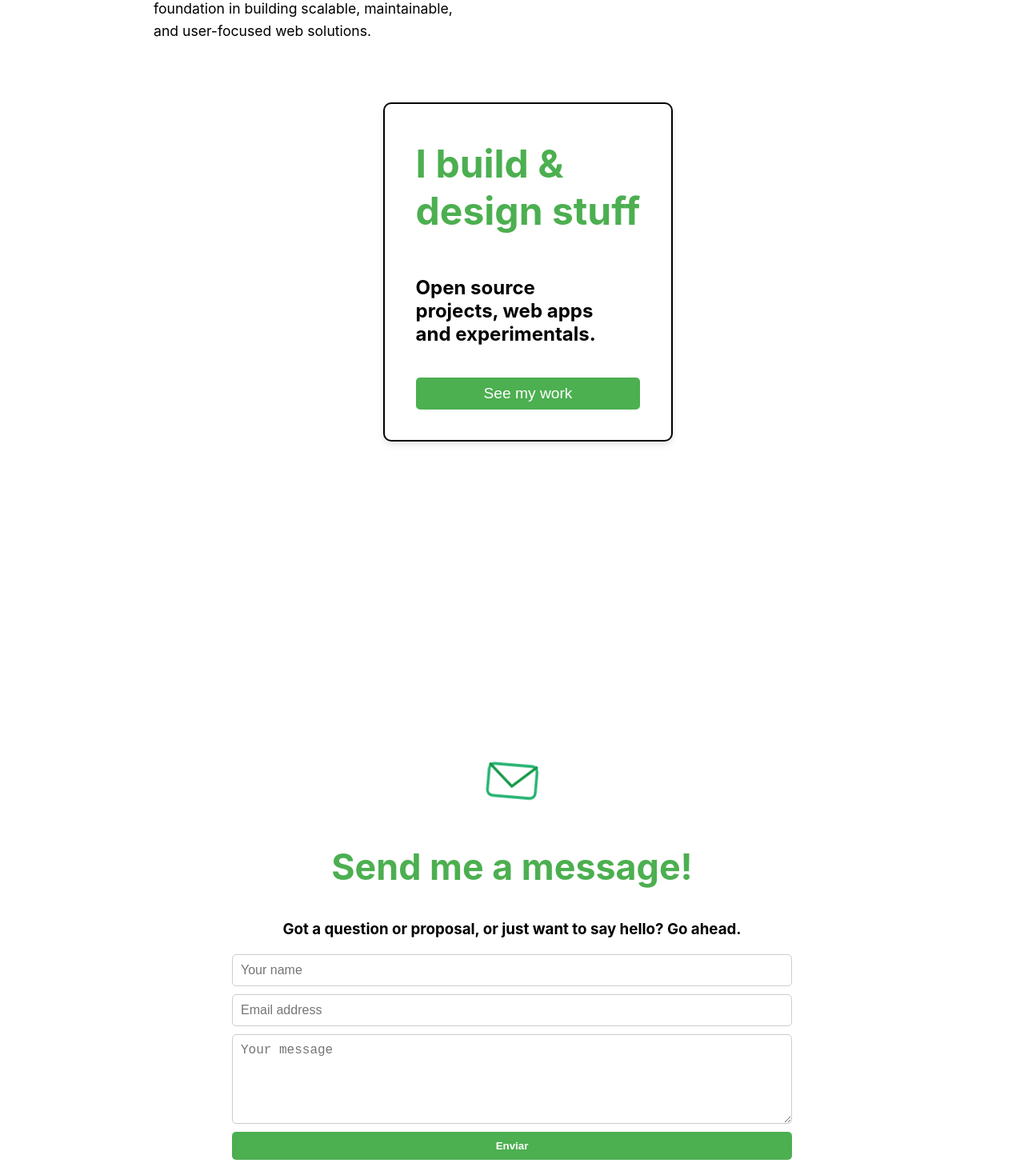
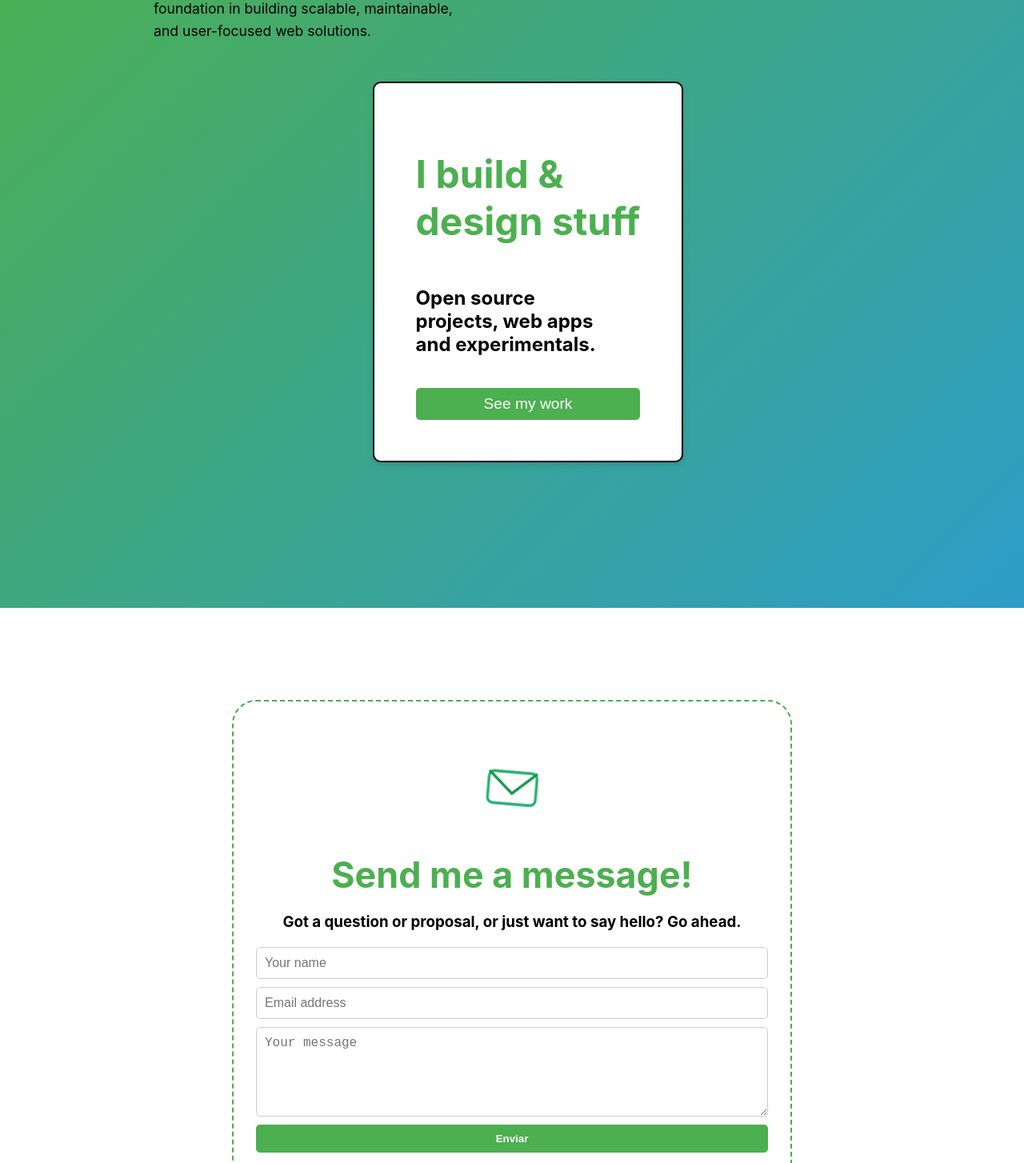
Before and after one commit to JoaoAlmir/portifolio, a React (Vite) app: page / in a window 1280 px wide. Shown: the part 1560-3014 px from the top of the page at 80% size. Built offline with nearby package versions, Linux system fonts and the light colour scheme.

Commit message:
change style

```diff
--- a/src/components/email/Email.css
+++ b/src/components/email/Email.css
@@ -7,6 +7,14 @@
   flex-direction: column;
   justify-content: center;
 
+
+}
+
+.email-card{
+  border: 2px solid #4caf50;
+  padding: 6% 4%;
+  border-radius: 30px;
+  border-style: dashed;
 }
 
 .email-container h2 {
--- a/src/components/email/Email.jsx
+++ b/src/components/email/Email.jsx
@@ -35,7 +35,7 @@ const Email = () => {
 
   return (
     <div className="email-container">
-
+      <div className="email-card">
         <span className="email-icon-animated" aria-label="Email Icon" role="img">
           <svg
             width="80"
@@ -46,8 +46,8 @@ const Email = () => {
             style={{ display: "block" }}
           >
             <g>
-            <rect x="6" y="12" width="36" height="24" rx="4" fill="#fff" stroke="#21b16d" strokeWidth="2"/>
-            <polyline points="6,12 24,28 42,12" fill="none" stroke="#139746" strokeWidth="2"/>
+              <rect x="6" y="12" width="36" height="24" rx="4" fill="#fff" stroke="#21b16d" strokeWidth="2" />
+              <polyline points="6,12 24,28 42,12" fill="none" stroke="#139746" strokeWidth="2" />
             </g>
           </svg>
         </span>
@@ -83,6 +83,7 @@ const Email = () => {
           />
           <button type="submit">Enviar</button>
         </form>
+      </div>
       <ToastContainer position="top-center" autoClose={3000} />
     </div>
   );
--- a/src/components/experience/Experience.css
+++ b/src/components/experience/Experience.css
@@ -11,7 +11,6 @@
 .experience-content {
     padding: 5% 0 0 15%;
     background-color: white;
-    height: 100vh;
     width: 30vw;
     color: black;
     display: flex;
--- a/src/components/project/project.css
+++ b/src/components/project/project.css
@@ -7,6 +7,9 @@
     color: black;
     transition: all 0.8s ease;
     padding: 20px;
+    background: linear-gradient(135deg, #4caf50, #2196f3, #ff9800, #e91e63);
+    background-size: 400% 400%;
+    animation: gradientBG 3s ease infinite;
 }
 
 .project-container.expanded .project {
@@ -19,13 +22,14 @@
     display: flex;
     flex-direction: column;
     border: 2px solid black;
-    padding: 1% 3% 3% 3%;
+    padding: 4%;
     border-radius: 10px;
     text-align: left;
     box-shadow: 0 4px 8px rgba(0, 0, 0, 0.1);
     background-color: white;
     transition: all 0.8s ease;
     max-width: 900px;
+
 
 }
 
--- a/src/components/project/project.jsx
+++ b/src/components/project/project.jsx
@@ -37,6 +37,7 @@ const Project = () => {
                 </div>}
 
                 {!expanded && (
+
                     <button onClick={() => setExpanded(true)}>See my work</button>
                 )}
 
```
Lines whose indentation alone changed are shown as unchanged.
